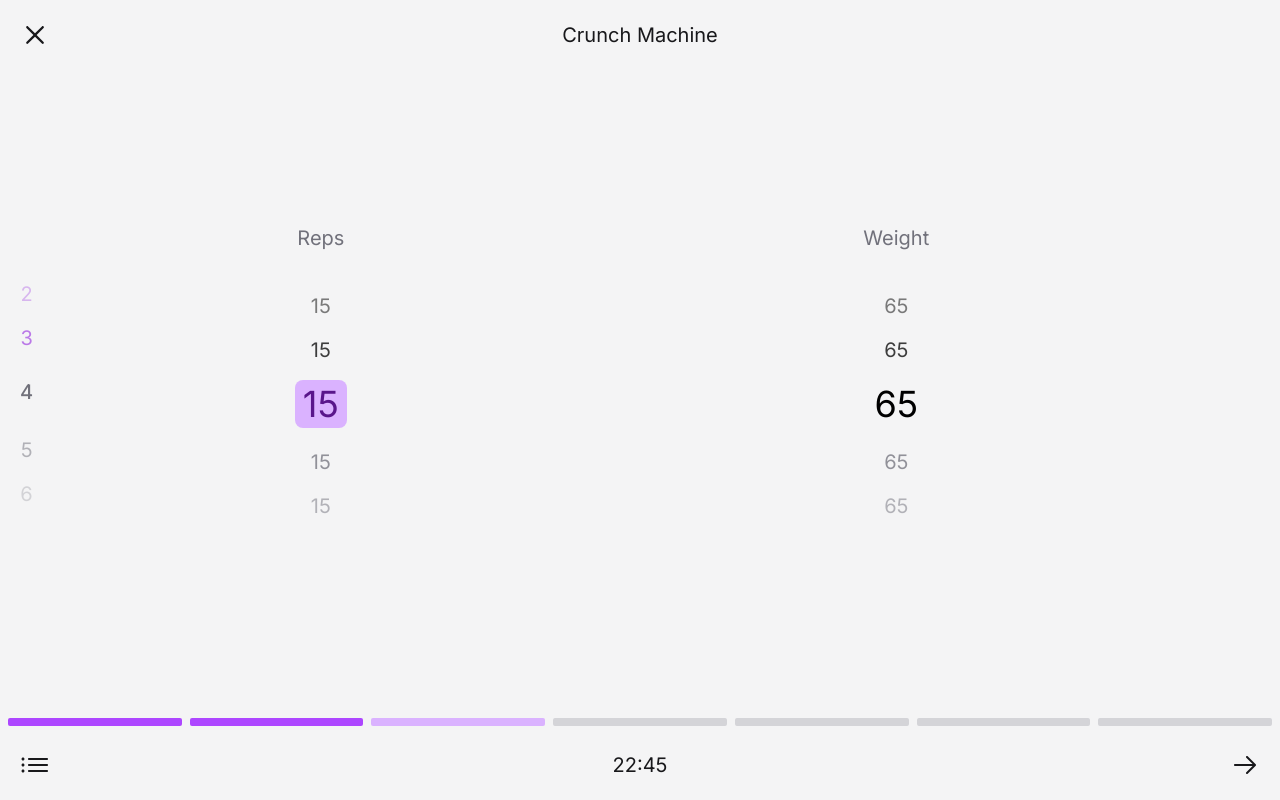
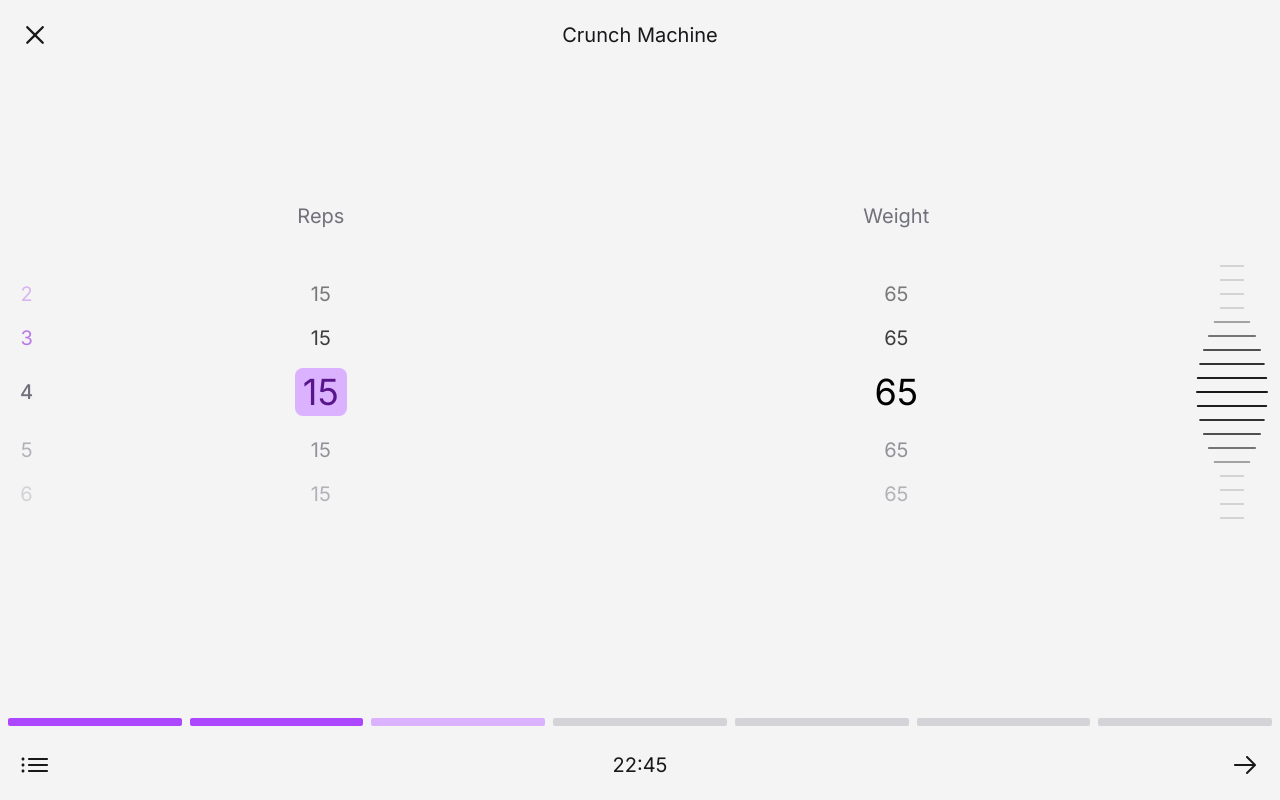
Before and after one commit to MarcoZillgen/gym, a Next.js app: page / in a window 1280 px wide. Built offline with nearby package versions, Linux system fonts and the light colour scheme.

Commit message:
feat: impl optimized InputWheel and integrated into WheelComplex

```diff
--- a/app/_components/StatWheel.tsx
+++ b/app/_components/StatWheel.tsx
@@ -30,7 +30,7 @@ export default function StatWheel({
       position === 0 && selected && "bg-purple-300 text-purple-900 rounded-lg",
       Math.abs(position) === 1 && "opacity-75",
       Math.abs(position) === 2 && "opacity-50",
-      Math.abs(position) === 3 && "opacity-0",
+      Math.abs(position) >= 3 && "opacity-0",
       position > 0 && "text-zinc-500",
     );
 
@@ -39,7 +39,7 @@ export default function StatWheel({
         type="button"
         className={className}
         onClick={() => {
-          if (Math.abs(position) === 3) return;
+          if (Math.abs(position) >= 3) return;
           select();
           setCurrent(current + position);
         }}
@@ -51,7 +51,7 @@ export default function StatWheel({
 
   return (
     <DisplayWheel
-      className="w-full"
+      className="w-full -my-10"
       items={stats}
       current={current}
       renderItem={renderItem}
--- a/app/_components/WheelComplex.tsx
+++ b/app/_components/WheelComplex.tsx
@@ -6,7 +6,7 @@ import InputWheel from "../../components/InputWheel";
 import SetWheel from "./SetWheel";
 import StatWheel from "./StatWheel";
 
-interface WheelComplexProps {
+interface WheelComplexProps extends React.HTMLAttributes<HTMLDivElement> {
   currentSet: number;
   setCurrentSet: Dispatch<SetStateAction<number>>;
   workout: { weight: number; reps: number; done: boolean }[][];
@@ -20,10 +20,12 @@ export default function WheelComplex({
   currentSet,
   setCurrentSet,
   workout,
+  setWorkout,
   currentExercise,
+  className,
 }: WheelComplexProps) {
   const [touchStart, setTouchStart] = useState<number | null>(null);
-  const [highlightedStat, setHighlightedStat] = useState<number>(0);
+  const [highlightedStat, setHighlightedStat] = useState(0);
 
   const sets: boolean[] = [];
   const repsStats: number[] = [];
@@ -54,7 +56,9 @@ export default function WheelComplex({
   };
 
   return (
-    <div className="flex h-full items-center justify-center pl-5">
+    <div
+      className={cn("flex h-full items-center justify-center pl-5", className)}
+    >
       <div
         className="w-full h-full flex items-center"
         onTouchStart={handleTouchStart}
@@ -100,7 +104,28 @@ export default function WheelComplex({
       </div>
 
       <div className="w-24 shrink-0 h-full grid place-items-center">
-        <InputWheel value={0} min={0} max={0} changeValue={() => {}} />
+        <InputWheel
+          className="h-65 w-full"
+          value={
+            highlightedStat === 0
+              ? repsStats[currentSet]
+              : weightStats[currentSet]
+          }
+          min={0}
+          max={100}
+          changeValue={(v) => {
+            setWorkout((prev) => {
+              const updatedWorkout = [...prev];
+              const exerciseSets = [...updatedWorkout[currentExercise]];
+              exerciseSets[currentSet] = {
+                ...exerciseSets[currentSet],
+                [highlightedStat === 0 ? "reps" : "weight"]: v,
+              };
+              updatedWorkout[currentExercise] = exerciseSets;
+              return updatedWorkout;
+            });
+          }}
+        />
       </div>
     </div>
   );
@@ -118,19 +143,19 @@ function TitleAligner({ children, title, className = "" }: TitleAligner) {
       {title !== undefined ? (
         <span
           className={cn(
-            "w-full grid place-items-center text-zinc-500 h-6 text-xl",
+            "w-full grid place-items-center text-zinc-500 h-8 text-xl",
             className,
           )}
         >
           {title}
         </span>
       ) : (
-        <span className="h-6" />
+        <span className="h-8 block" />
       )}
 
       {children}
 
-      <span className="h-6" />
+      <span className="h-8 block" />
     </div>
   );
 }
--- a/app/layout.tsx
+++ b/app/layout.tsx
@@ -15,7 +15,9 @@ export default function RootLayout({ children }: LayoutProps<"/">) {
       lang="en"
       className={`${inter.className} h-full antialiased font-inter`}
     >
-      <body className="min-h-full flex flex-col">{children}</body>
+      <body className="overscroll-none min-h-full flex flex-col">
+        {children}
+      </body>
     </html>
   );
 }
--- a/app/page.tsx
+++ b/app/page.tsx
@@ -46,15 +46,14 @@ export default function Home() {
         <div className="aspect-square h-full grid place-items-center"></div>
       </header>
 
-      <div className="flex-1">
       <WheelComplex
+        className="flex-1"
         currentSet={currentSet}
         setCurrentSet={setCurrentSet}
         workout={workout}
         currentExercise={currentExercise}
         setWorkout={setWorkout}
       />
-      </div>
 
       <ProgressBar segments={workout.length} current={currentExercise} />
 
--- a/components/DisplayWheel.tsx
+++ b/components/DisplayWheel.tsx
@@ -16,7 +16,7 @@ export default function DisplayWheel<T>({
   className,
   ...props
 }: DisplayWheelProps<T>) {
-  const slots = [-3, -2, -1, 0, 1, 2, 3];
+  const slots = [-4, -3, -2, -1, 0, 1, 2, 3, 4];
 
   return (
     <div
@@ -33,7 +33,7 @@ export default function DisplayWheel<T>({
         return (
           <motion.div
             key={itemIndex}
-            layout
+            layout="y"
             transition={{ type: "spring", stiffness: 300, damping: 30 }}
             className="grid place-items-center"
           >
--- a/components/InputWheel.tsx
+++ b/components/InputWheel.tsx
@@ -1,31 +1,244 @@
 "use client";
 
-interface InputWheelProps extends React.HTMLAttributes<HTMLDivElement> {
+import {
+  type CSSProperties,
+  useCallback,
+  useEffect,
+  useLayoutEffect,
+  useMemo,
+  useRef,
+} from "react";
+import clamp from "@/lib/clamp";
+import { cn } from "@/lib/cn";
+
+const LINE_H = 2;
+const GAP = 12;
+const ITEM_HEIGHT = LINE_H + GAP;
+const MIN_W = 24;
+const MAX_W = 72;
+const MIN_SCALE = MIN_W / MAX_W;
+const MIN_OPACITY = 0.15;
+const MAX_DISTANCE = 6;
+const SCROLL_END_FALLBACK_MS = 150;
+
+const SUPPORTS_SCROLLEND =
+  typeof window !== "undefined" && "onscrollend" in window;
+
+const containerVars = {
+  gap: GAP,
+  "--s-min": MIN_SCALE,
+  "--o-min": MIN_OPACITY,
+} as CSSProperties;
+
+const lineStyle: CSSProperties = { height: LINE_H, width: MAX_W };
+
+interface InputWheelProps {
   value: number;
   min: number;
   max: number;
   changeValue: (value: number) => void;
+  label?: string;
+  className?: string;
 }
+
+/*
+  Not using useState for performance reasons
+*/
 
 export default function InputWheel({
   value,
   min,
   max,
   changeValue,
+  label,
   className,
-  ...props
 }: InputWheelProps) {
-  const _stepSize = 20;
+  // scroll container
+  const containerRef = useRef<HTMLDivElement>(null);
+  // lines dom elements
+  const itemsRef = useRef<HTMLElement[]>([]);
+  // shown lines (neg init)
+  const rangeRef = useRef({ from: 0, to: -1 });
+
+  const valueRef = useRef(value);
+  const lastSelectedIndexRef = useRef(value - min);
+  // scroll event destinction
+  const isUserScrollingRef = useRef(false);
+  const programmaticRef = useRef(false);
+  const scrollEndTimerRef = useRef<ReturnType<typeof setTimeout> | undefined>(
+    undefined,
+  );
+
+  const lines = useMemo(
+    () => Array.from({ length: max - min + 1 }, (_, i) => min + i),
+    [min, max],
+  );
+
+  useLayoutEffect(() => {
+    valueRef.current = value;
+  }, [value]);
+
+  const applyStyles = useCallback((pos: number) => {
+    const items = itemsRef.current;
+    const from = Math.max(0, Math.floor(pos - MAX_DISTANCE));
+    const to = Math.min(items.length - 1, Math.ceil(pos + MAX_DISTANCE));
+    const prev = rangeRef.current;
+
+    // remove old ones except for overwrites
+    for (let i = prev.from; i <= prev.to; i++) {
+      if (i >= from && i <= to) continue;
+      items[i]?.style.removeProperty("--o");
+      items[i]?.style.removeProperty("--s");
+    }
+
+    // apply new styles (using some good looking funcs)
+    for (let i = from; i <= to; i++) {
+      const el = items[i];
+      if (!el) continue;
+      const progress = Math.min(Math.abs(i - pos) / MAX_DISTANCE, 1);
+      const factor = Math.cos(progress * (Math.PI / 2));
+      el.style.setProperty(
+        "--o",
+        String(MIN_OPACITY + (1 - MIN_OPACITY) * factor),
+      );
+      el.style.setProperty("--s", String(MIN_SCALE + (1 - MIN_SCALE) * factor));
+    }
+
+    rangeRef.current = { from, to };
+  }, []);
+
+  const syncToValue = useCallback(
+    (v: number) => {
+      // stop sync if interacting/pre-mount
+      const container = containerRef.current;
+      if (!container || isUserScrollingRef.current) return;
+
+      const target = clamp(v - min, 0, lines.length - 1);
+      lastSelectedIndexRef.current = target;
+
+      const targetTop = target * ITEM_HEIGHT;
+      if (Math.abs(container.scrollTop - targetTop) > 0.5) {
+        // flag own write (handleScroll not treating as user input)
+        programmaticRef.current = true;
+        container.scrollTop = targetTop;
+        requestAnimationFrame(() => {
+          programmaticRef.current = false;
+        });
+      }
+      applyStyles(target);
+    },
+    [min, lines.length, applyStyles],
+  );
+
+  const endUserScroll = useCallback(() => {
+    isUserScrollingRef.current = false;
+    syncToValue(valueRef.current);
+  }, [syncToValue]);
+
+  // init refs and style
+  useLayoutEffect(() => {
+    const container = containerRef.current;
+    if (!container) return;
+
+    const items = Array.from(
+      container.querySelectorAll<HTMLElement>("[data-line]"),
+    );
+
+    items.forEach((el) => {
+      el.style.removeProperty("--o");
+      el.style.removeProperty("--s");
+    });
+
+    itemsRef.current = items;
+    rangeRef.current = { from: 0, to: -1 };
+
+    const index = clamp(valueRef.current - min, 0, lines.length - 1);
+    lastSelectedIndexRef.current = index;
+    applyStyles(index);
+  }, [min, lines.length, applyStyles]);
+
+  // init vertical padding (resize reload)
+  useLayoutEffect(() => {
+    const container = containerRef.current;
+    if (!container) return;
+
+    const update = () => {
+      const pad = `${container.clientHeight / 2 - LINE_H / 2}px`;
+      container.style.paddingTop = pad;
+      container.style.paddingBottom = pad;
+      syncToValue(valueRef.current);
+    };
+
+    update();
+    const observer = new ResizeObserver(update);
+    observer.observe(container);
+    return () => observer.disconnect();
+  }, [syncToValue]);
+
+  useEffect(() => {
+    syncToValue(value);
+  }, [value, syncToValue]);
+
+  useEffect(() => {
+    const container = containerRef.current;
+    if (!container || !SUPPORTS_SCROLLEND) return;
+    container.addEventListener("scrollend", endUserScroll);
+    return () => container.removeEventListener("scrollend", endUserScroll);
+  }, [endUserScroll]);
+
+  useEffect(() => () => clearTimeout(scrollEndTimerRef.current), []);
+
+  const handleScroll = () => {
+    const container = containerRef.current;
+    if (!container) return;
+
+    const exact = container.scrollTop / ITEM_HEIGHT;
+    applyStyles(exact);
+
+    if (programmaticRef.current) return;
+
+    isUserScrollingRef.current = true;
+    if (!SUPPORTS_SCROLLEND) {
+      clearTimeout(scrollEndTimerRef.current);
+      scrollEndTimerRef.current = setTimeout(
+        endUserScroll,
+        SCROLL_END_FALLBACK_MS,
+      );
+    }
+
+    const index = clamp(Math.round(exact), 0, lines.length - 1);
+    if (index !== lastSelectedIndexRef.current) {
+      lastSelectedIndexRef.current = index;
+      changeValue(lines[index]);
+      // TODO: haptics
+    }
+  };
 
   return (
-    <div {...props}>
-      {/*
-      here i need max-min amount of lines which:
-     - will be scrollable until max and min using touch
-     - the lines opacity and width are based on their offset to the center of the element
-     - on touch end, the scroll stops at the next line it reaches, to not infinite scroll to min/max
-     - successfully reaching a new step will 1. call changeValue and 2. give user feedback using sound and vibration/haptics
-     */}
+    <div
+      ref={containerRef}
+      role="slider"
+      tabIndex={0}
+      aria-label={label}
+      aria-valuemin={min}
+      aria-valuemax={max}
+      aria-valuenow={value}
+      onScroll={handleScroll}
+      className={cn(
+        "relative flex flex-col items-center overflow-y-auto overscroll-contain snap-y snap-mandatory scrollbar-none",
+        className,
+      )}
+      style={containerVars}
+    >
+      {lines.map((num) => (
+        <div
+          key={num}
+          data-line
+          aria-hidden="true"
+          style={lineStyle}
+          className="shrink-0 rounded-full bg-zinc-900 snap-center snap-always opacity-(--o,var(--o-min)) transform-[scaleX(var(--s,var(--s-min)))]"
+        />
+      ))}
     </div>
   );
 }
--- /dev/null
+++ b/lib/clamp.ts
@@ -0,0 +1,2 @@
+export default (n: number, lo: number, hi: number) =>
+  Math.max(lo, Math.min(n, hi));
```
Also changed, not shown: app/_components/SetWheel.tsx (+9 -4 lines), next.config.ts (line endings or trailing spaces). Lines whose indentation alone changed are shown as unchanged.
